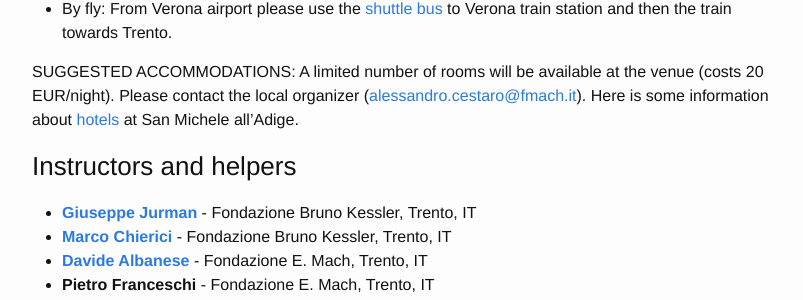
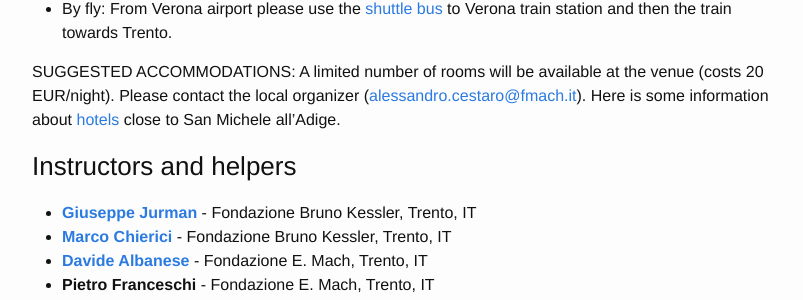
Before and after one commit to ELIXIR-IIB-training/website, a Jekyll site: the page built from _posts/2017-09-04-MachineLearning-Trento.md, in a window 1280 px wide and 900 px high, scrolled down 1895 px. Shown: the part 149-449 px from the top of the window, without its empty margins (238-1041 px from the left). Built offline with Jekyll 4.4.1, drawn with Linux system fonts in a browser that asks for light colours.

```diff
--- a/_posts/2017-09-04-MachineLearning-Trento.md
+++ b/_posts/2017-09-04-MachineLearning-Trento.md
@@ -80,7 +80,7 @@ To get in:
 
 SUGGESTED ACCOMMODATIONS:
 A limited number of rooms will be available at the venue (costs 20 EUR/night). Please contact the local organizer (<alessandro.cestaro@fmach.it>).
-Here is some information about [hotels](../../../docs/Info_alberghi_san_michele_trento.pdf) at San Michele all'Adige.
+Here is some information about [hotels](../../../docs/Info_alberghi_san_michele_trento.pdf) close to San Michele all'Adige.
 
 
 ### Instructors and helpers
```
